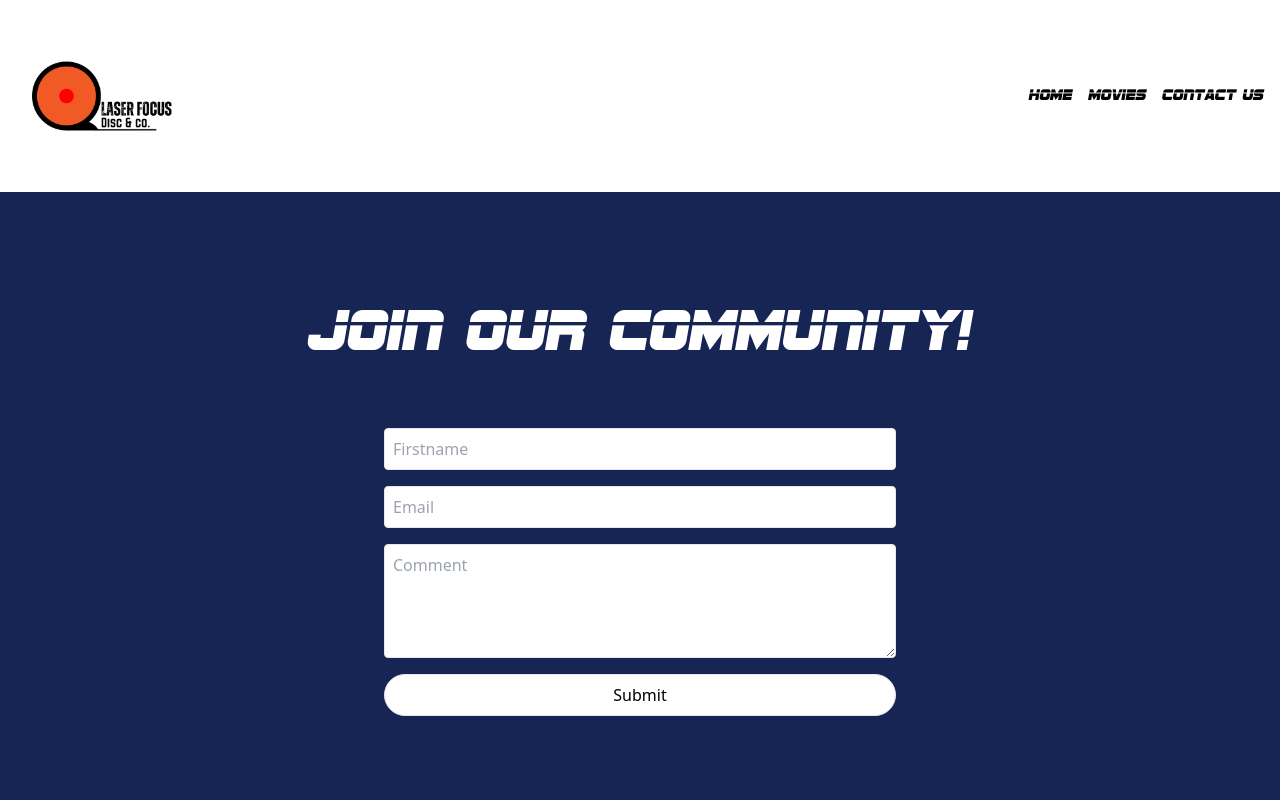
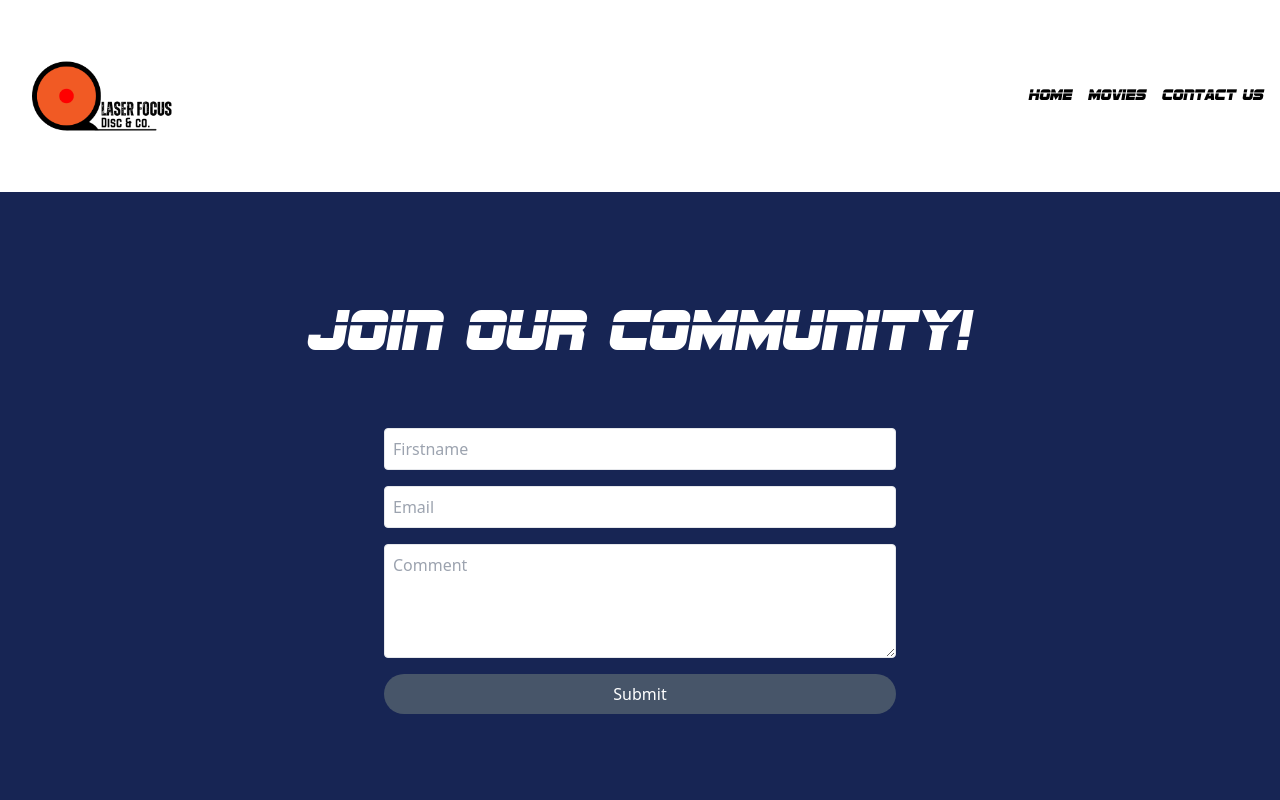
Before and after one commit to J8310048/Ecommerce-V2, a React (Vite) app in the folder ecommerce-v2-vite/: page /contact in a window 1280 px wide. Shown: the top 800 px of the page. Built offline with nearby package versions, Linux system fonts and the light colour scheme.

Commit message:
edited contact form text color

```diff
--- a/ecommerce-v2-vite/global_components/ContactForm.jsx
+++ b/ecommerce-v2-vite/global_components/ContactForm.jsx
@@ -56,7 +56,7 @@ function ContactForm() {
           <input
             type="submit"
             value="Submit"
-            className="border rounded-full text-center bg-white text-black p-2 cursor-pointer"
+            className="rounded-full text-center bg-slate-600 text-white p-2 cursor-pointer"
           />
         </form>
       </div>
--- a/ecommerce-v2-vite/page_components/Contact.jsx
+++ b/ecommerce-v2-vite/page_components/Contact.jsx
@@ -2,9 +2,9 @@ import ContactForm from "../global_components/ContactForm";
 function Contact() {
   return (
 
-      <section className="min-h-screen bg-blue-950 text-white flex flex-col">
+      <section className="min-h-screen bg-blue-950 flex flex-col">
       <div className="phonemin: mt-28">
-        <h1 className="text-center text-6xl font-Sports">Join Our Community!</h1>
+        <h1 className="text-center text-6xl font-Sports text-white">Join Our Community!</h1>
         <ContactForm className="flex-grow"/>
       </div>
     </section>
--- a/ecommerce-v2-vite/src/index.css
+++ b/ecommerce-v2-vite/src/index.css
@@ -1,6 +1,6 @@
 @font-face {
     font-family: 'Sports';
-    src: url('/public/Fonts/sf-sports-night.regular.ttf') format('truetype');
+    src: url('/Fonts/sf-sports-night.regular.ttf') format('truetype');
 }
 
 @tailwind base;
```
